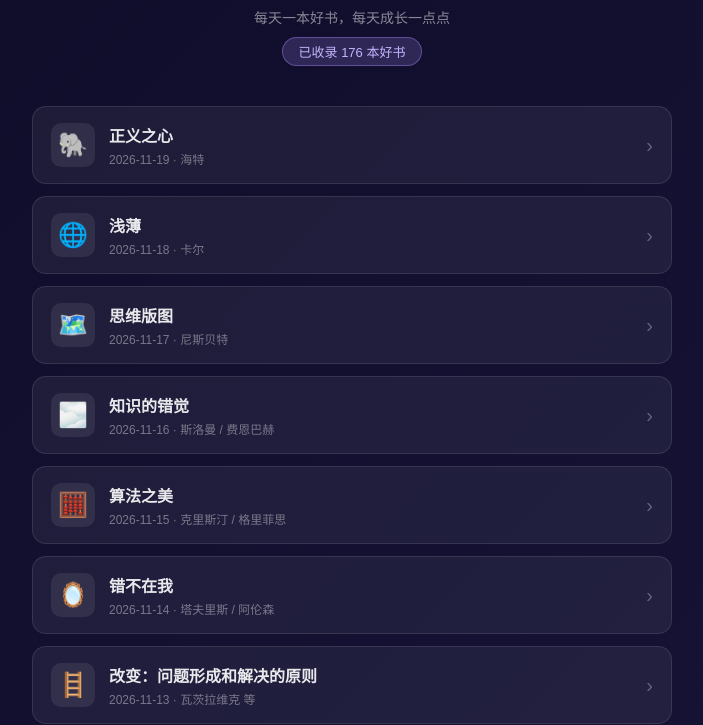
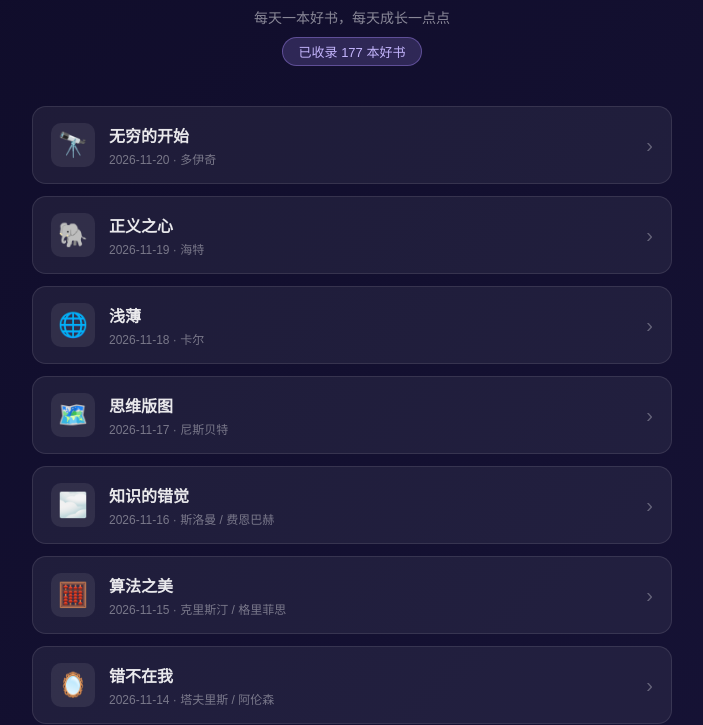
Before and after one commit to YUANSHENJIA/meiriyixue, a plain HTML site: page index.html in a window 1280 px wide. Shown: the part 99-824 px from the top of the page, without its empty margins (288-991 px from the left). Drawn offline with Linux system fonts and the light colour scheme.

Commit message:
Update index.html for 2026-11-20-每日一学-无穷的开始.html

```diff
--- a/index.html
+++ b/index.html
@@ -52,9 +52,17 @@
 <div class="header">
   <h1>📚 每日一学</h1>
   <p>每天一本好书，每天成长一点点</p>
-  <span class="count-badge">已收录 176 本好书</span>
+  <span class="count-badge">已收录 177 本好书</span>
 </div>
 <div class="book-list">
+    <a class="book-card" href="2026-11-20-%E6%AF%8F%E6%97%A5%E4%B8%80%E5%AD%A6-%E6%97%A0%E7%A9%B7%E7%9A%84%E5%BC%80%E5%A7%8B.html">
+      <div class="book-emoji">🔭</div>
+      <div class="book-info">
+        <div class="book-name">无穷的开始</div>
+        <div class="book-date">2026-11-20 · 多伊奇</div>
+      </div>
+      <div class="book-arrow">›</div>
+    </a>
     <a class="book-card" href="2026-11-19-%E6%AF%8F%E6%97%A5%E4%B8%80%E5%AD%A6-%E6%AD%A3%E4%B9%89%E4%B9%8B%E5%BF%83.html">
       <div class="book-emoji">🐘</div>
       <div class="book-info">
```
